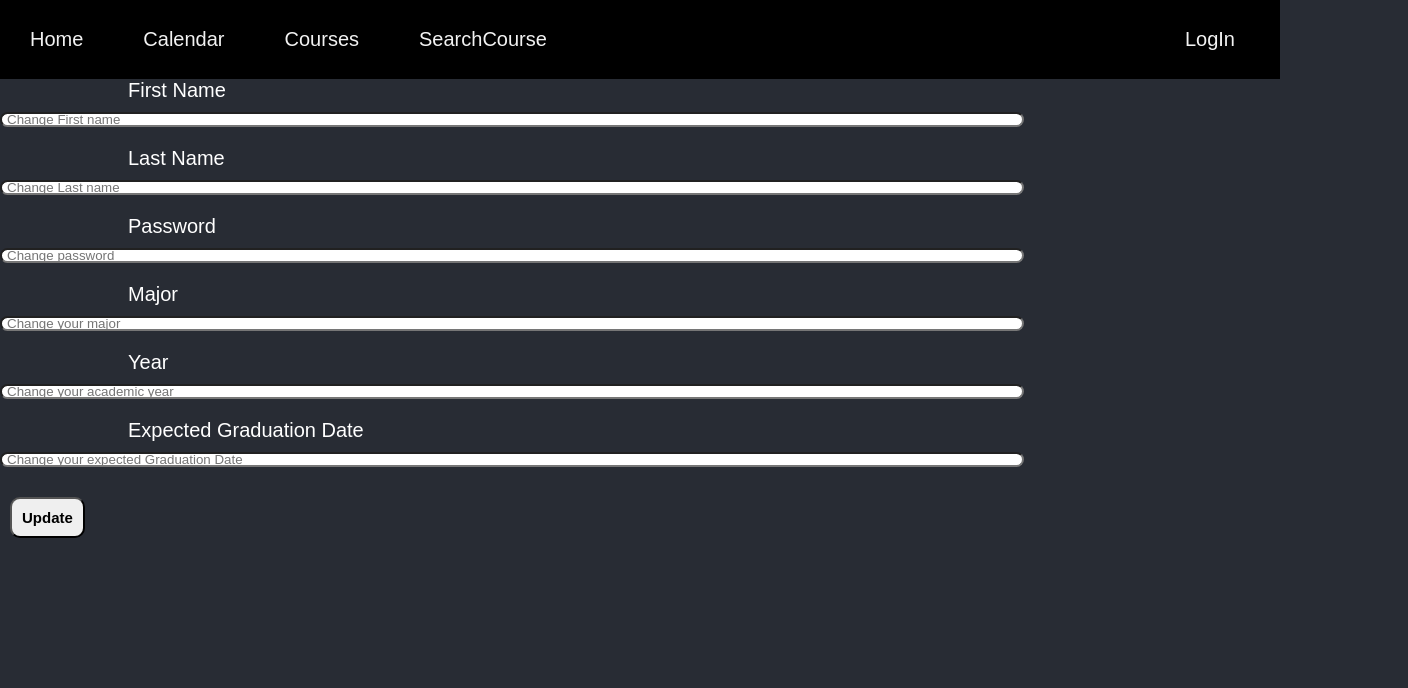
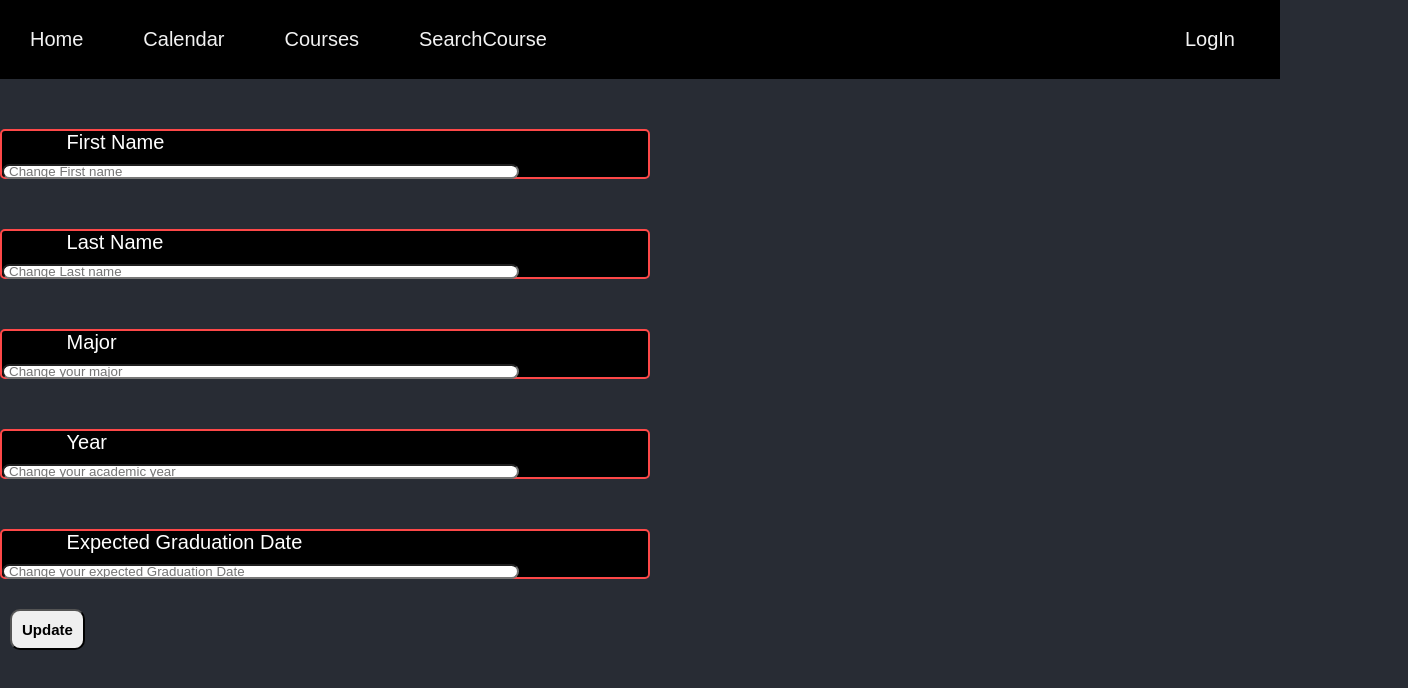
Before and after one commit to Spring2022-CSCI152/Team6, a React (Create React App) app: page /editProfile in a window 1280 px wide. Shown: the top 688 px of the page, 1408 px wide, since content can reach past the window. Built offline with nearby package versions, Linux system fonts and the light colour scheme.

Commit message:
some minor changes to styling

```diff
--- a/src/CSS/profile.css
+++ b/src/CSS/profile.css
@@ -1,7 +1,42 @@
 .profile {
     background-color: #282c34;
+    height: 100%;
 }
 
-.profile {
-    height: 100%;
+.editProfile{
+	background-color: #282c34;
+	height:max-content;
 }
+.profilebuttons{
+	display: flex;
+	flex-direction: row;
+	padding-left: 10%;
+}
+
+.pwbutton{
+	background-color: #13284C;
+	color: white;
+	border-radius: 50px;
+	margin-left: 10%;
+	margin-top: 3px;
+}
+
+.row.mb-3 {
+	float:center;
+	right: 500px;
+	width: 650px;
+	height: 50px;
+	border: 2px solid #fe4848;
+	background-color:rgb(0, 0, 0);
+	margin-top: 50px;
+	margin-bottom: 20px;
+	border-radius: 5px;
+}
+
+.button1 {
+	background-color: #13284C;
+	color: white;
+	border-radius: 25px;
+	padding: 5px 55px;
+	width: 500px;
+}
--- a/src/pages/Profile.js
+++ b/src/pages/Profile.js
@@ -23,12 +23,10 @@ const Profile = () => {
         <div className='profile'>
         <Container>
             <Row>
-            {/* <Col xs={6} md={4}>
-            <img src="https://media.geeksforgeeks.org/wp-content/uploads/20210425000233/test-300x297.png" alt = {""} class="img2"></img>
-            </Col> */}
+            <Col>
 
-            <Col>
             <Form>
+
             <Form.Group as={Row} className="mb-3" controlId="formPlaintextEmail">
                 <Form.Label column sm="2">
                 First Name
--- a/src/pages/editProfile.js
+++ b/src/pages/editProfile.js
@@ -97,22 +97,6 @@ function EditProfile() {
                 </Col>
                 </Form.Group>
 
-            <Form.Group as={Row} className="mb-3" controlId="formPlaintextPassword">
-                <Form.Label column sm="2">
-                Password
-                </Form.Label>
-                <Col sm="10">
-                <input
-                type="text"
-                className="form-control"
-                id="password"
-                placeholder="Change password"
-                value={password}
-                onChange={e => setPassword(e.target.value)} />
-                {/* <Form.Control plaintext defaultValue= "" />  */}
-                </Col>
-                </Form.Group>
-
             <Form.Group as={Row} className="mb-3" controlId="formPlaintextProfileBio">
                 <Form.Label column sm="2">
                 Major
@@ -128,7 +112,6 @@ function EditProfile() {
                 {/* <Form.Control plaintext defaultValue= "" />  */}
                 </Col>
                 </Form.Group>
-
 
             <Form.Group as={Row} className="mb-3" controlId="formPlaintextEmail">
                 <Form.Label column sm="3">
```
